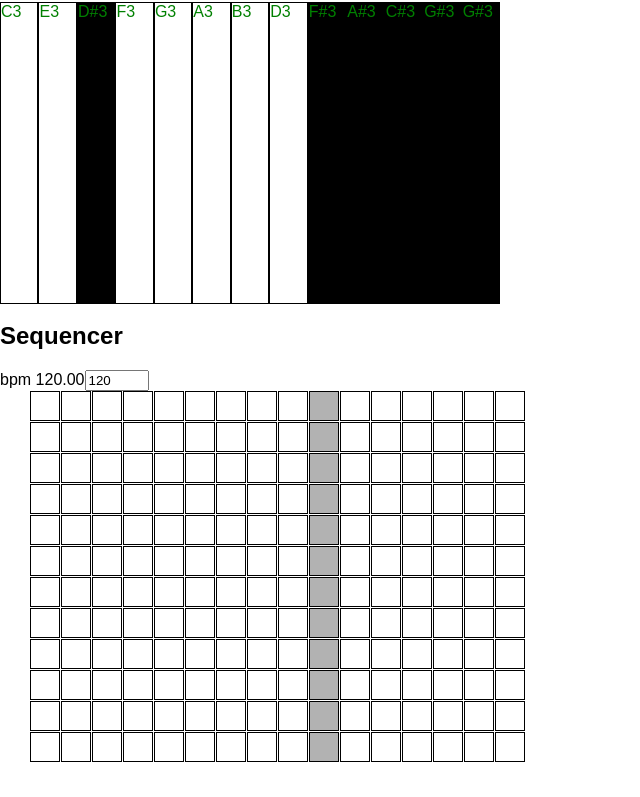
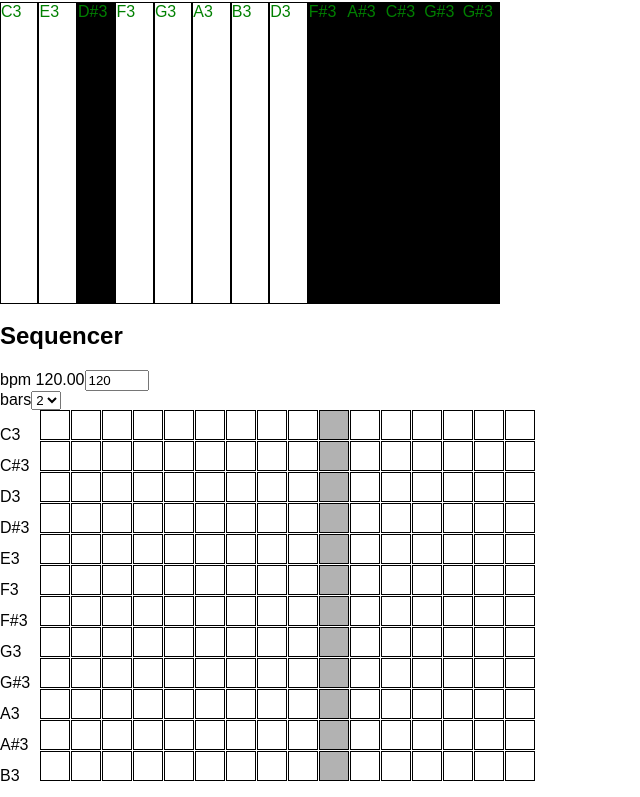
Before and after one commit to Fabiantjoeaon/sound-shapes, a React (Create React App) app: page / in a window 1280 px wide. Shown: the part 1359-2156 px from the top of the page, without its empty margins (0-640 px from the left). Before the commit the page ends 2121 px from the top, so only its background shows below. Built offline with nearby package versions, Linux system fonts and the light colour scheme.

Commit message:
Set bars amount

```diff
--- a/src/components/modules/Sequencer.js
+++ b/src/components/modules/Sequencer.js
@@ -6,7 +6,10 @@ import times from 'lodash/times';
 const SequencerGrid = styled.div`
     display: inline-grid;
     grid-gap: 1px;
-    width: calc(${props => props.steps} * ${props => props.cellSize}px);
+    width: calc(
+        ${props => props.steps} *
+            ${props => (props.cellWidth ? props.cellWidth : props.cellSize)}px
+    );
     height: calc(${props => props.notesAmount} * ${props => props.cellSize}px);
 
     grid-template-columns: repeat(
@@ -39,20 +42,41 @@ const StyledStep = styled.div`
     }
 `;
 
-const StepSequencer = ({ steps, notes, ...rest }) => (
+const StepSequencer = ({ steps, notes, ...rest }) => {
+    const notesCellWidth = rest.cellSize + 10;
+    return (
         <div>
-        <SequencerGrid steps={1} notesAmount={notes.length} {...rest}>
+            <SequencerGrid
+                steps={1}
+                notesAmount={notes.length}
+                cellWidth={notesCellWidth}
+                cellSize={rest.cellSize}
+            >
                 {notes.map((note, i) => (
-                <StyledNote key={i} note={note} isNote={true} />
+                    <StyledNote
+                        key={i}
+                        note={note}
+                        cellWidth={notesCellWidth}
+                        isNote={true}
+                    >
+                        {note}
+                    </StyledNote>
                 ))}
             </SequencerGrid>
             <SequencerGrid steps={steps} notesAmount={notes.length} {...rest}>
                 {times(steps * notes.length, i => (
-                <Step key={i} steps={steps} note={notes[i]} i={i} {...rest} />
+                    <Step
+                        key={i}
+                        steps={steps}
+                        note={notes[i]}
+                        i={i}
+                        {...rest}
+                    />
                 ))}
             </SequencerGrid>
         </div>
     );
+};
 
 class Step extends Component {
     state = {
@@ -75,14 +99,16 @@ class Step extends Component {
 
 export default class Sequencer extends Component {
     state = {
-        steps: 16,
+        bars: 2,
+        steps: 8,
         currentStep: 0
     };
 
     componentDidMount() {
         let stepCounter = 0;
         this.props.transport.schedule(time => {
-            const currentStep = stepCounter++ % this.state.steps;
+            const currentStep =
+                stepCounter++ % (this.state.steps * this.state.bars);
             this.setState({ currentStep });
         }, '0:0:1');
 
@@ -113,8 +139,21 @@ export default class Sequencer extends Component {
                     min={60}
                     max={260}
                 />
+                <div>
+                    <label>bars</label>
+                    <select
+                        onChange={e =>
+                            this.setState({
+                                bars: e.target.value
+                            })}
+                        value={this.state.bars}
+                    >
+                        <option value={1}>1</option>
+                        <option value={2}>2</option>
+                    </select>
+                </div>
                 <StepSequencer
-                    steps={this.state.steps}
+                    steps={this.state.steps * this.state.bars}
                     notes={notes}
                     cellSize={30}
                     currentStep={this.state.currentStep}
```
Lines whose indentation alone changed are shown as unchanged.
